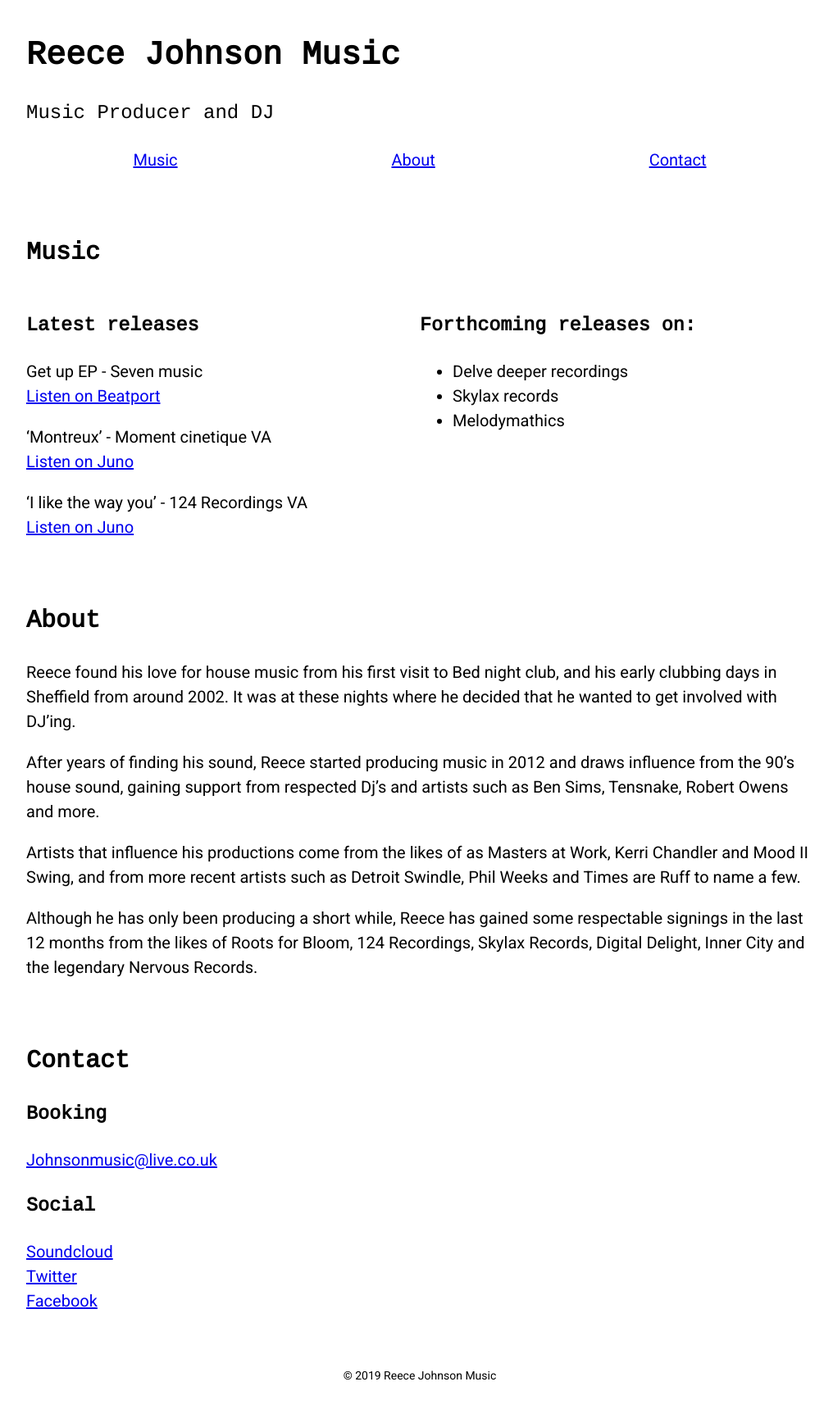
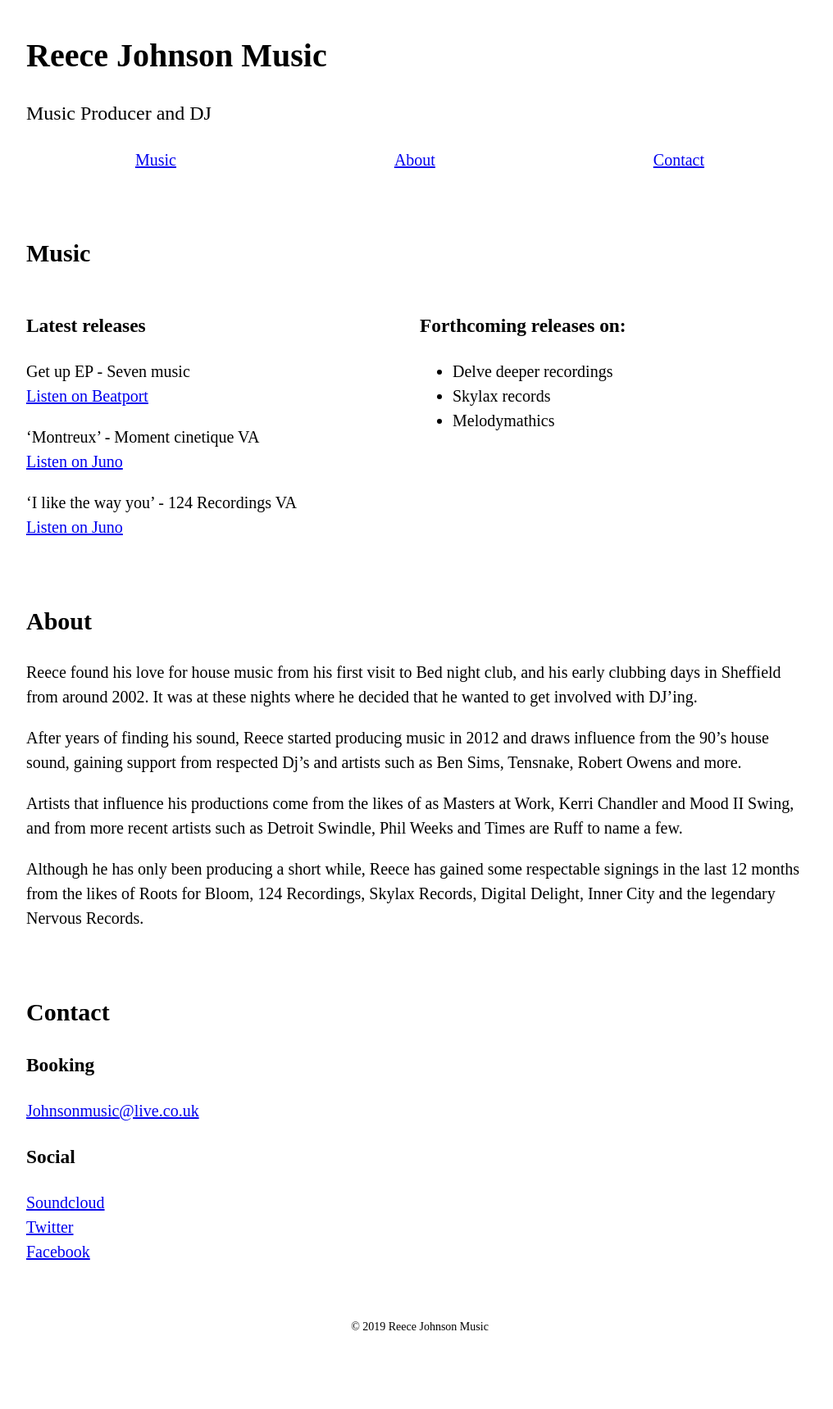
Before and after one commit to jnkly/reece-johnson, a Jekyll site: the page built from index.html, in a window 1280 px wide. Shown: the whole page at 82% size, without its empty margins (128-1144 px from the left). Built offline with Jekyll 4.4.1, drawn with Linux system fonts in a browser that asks for light colours; after the commit the page ends 1659 px from its top, so only the background shows below that.

Commit message:
Update _custom-font-family.scss

```diff
--- a/_sass/_custom-font-family.scss
+++ b/_sass/_custom-font-family.scss
@@ -1,8 +1,5 @@
-@import url('https://fonts.googleapis.com/css?family=Cousine|Roboto');
+@import url('https://fonts.googleapis.com/css?family=IBM+Plex+Mono:400,700');
 
-.cousine {
-  font-family: 'Cousine', monospace;
+.plex-mono {
+  font-family: 'IBM Plex Mono', monospace;
 }
-.roboto {
-  font-family: 'Roboto', sans-serif;
-}
```
